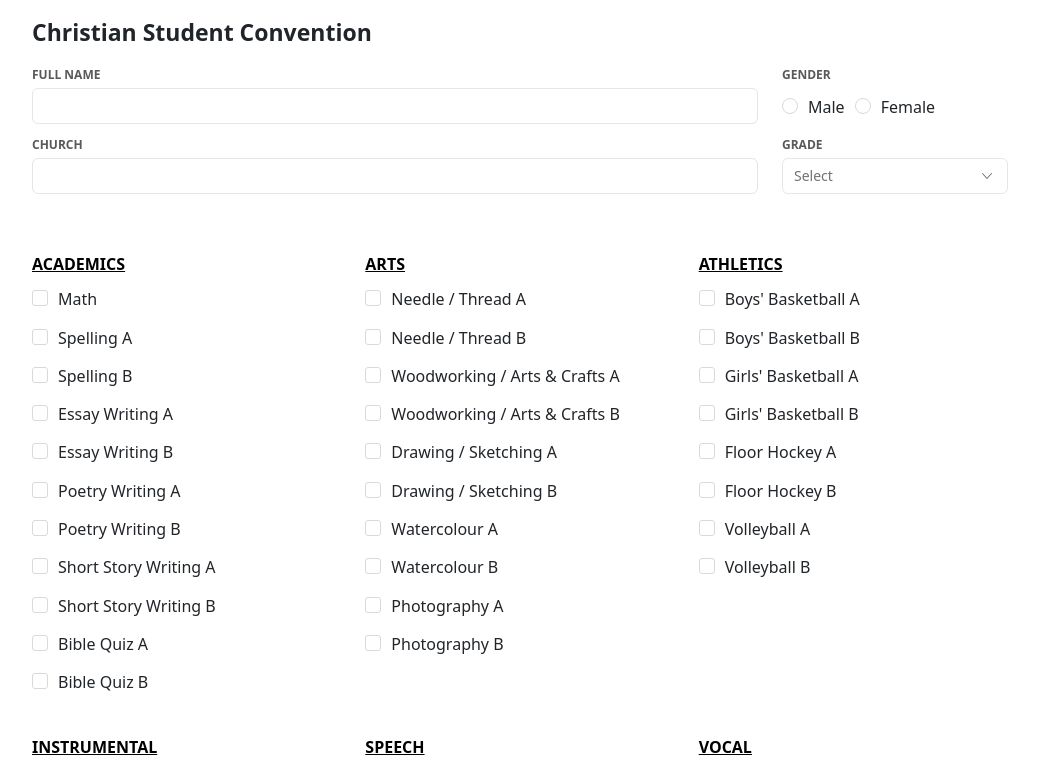
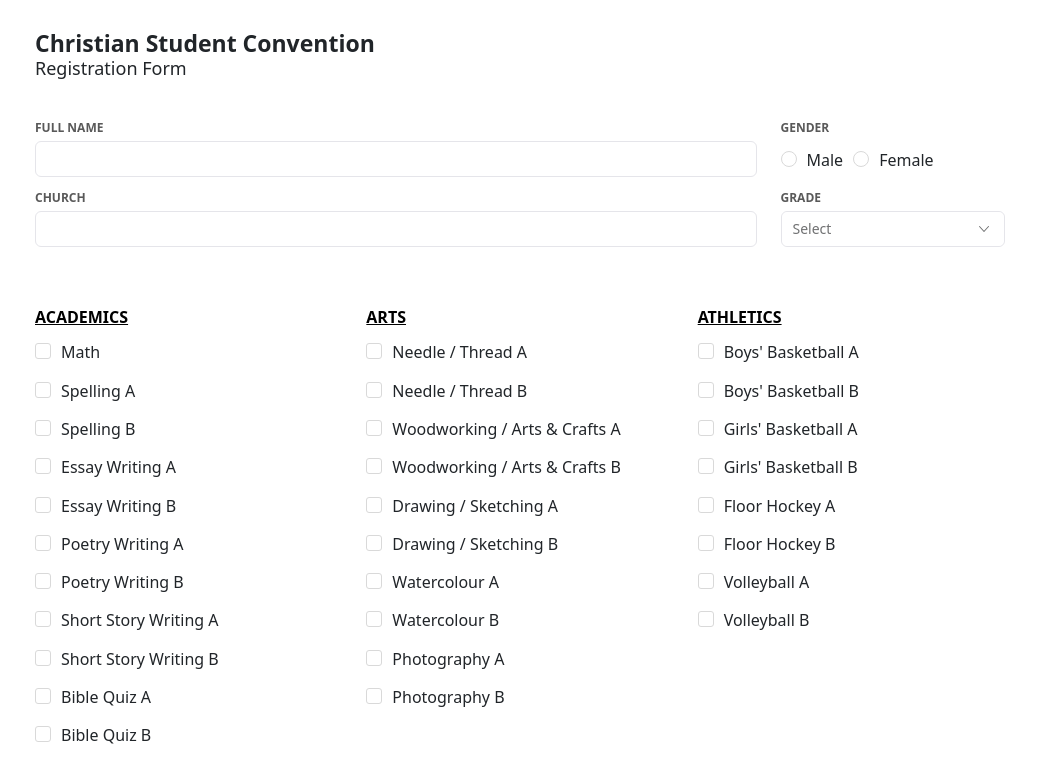
Before and after one commit to josephmaxim/faithway-sc, a Next.js app: page / in a window 1280 px wide. Shown: the top 771 px of the page, without its empty margins (120-1159 px from the left). Built offline with nearby package versions, Linux system fonts and the light colour scheme.

Commit message:
Update footer and layout

```diff
--- a/components/Footers/MainFooter.js
+++ b/components/Footers/MainFooter.js
@@ -4,8 +4,8 @@ const MainFooter = () => {
   return <div className="main-footer">
     <div className="container">
       <div className="credits">
-        <div>Christian Student Convention 2024 | <Link href="https://faithway.org" target="_blank">FaithWay.org</Link></div>
-        <div className="maker">Site by <Link href="https://josephmaxim.com" target="_blank">Joseph Maxim</Link></div>
+        <div>2024 Christian Student Convention</div>
+        <div className="maker"><Link href="https://www.faithway.org" target="_blank">www.FaithWay.org</Link></div>
       </div>
     </div>
   </div>
--- a/components/Layouts/MainLayout.js
+++ b/components/Layouts/MainLayout.js
@@ -9,6 +9,7 @@ const MainLayout = (props) => {
       <div className="container">
         <div className="logo">
           <h1>Christian Student Convention</h1>
+          <h2>Registration Form</h2>
         </div>
         {/* <div className="links">
           <Link href="/">Registration</Link>
--- a/pages/index.js
+++ b/pages/index.js
@@ -1,10 +1,7 @@
 import { useContext, Fragment, useRef } from 'react';
-import RegistrationProvider, {RegistrationContext} from '../context/RegistrationContext';
-// import Grid from 'rsuite/Grid';
-// import Row from 'rsuite/Row';
-// import Col from 'rsuite/Col';
+import RegistrationProvider, { RegistrationContext } from '../context/RegistrationContext';
 import Divider from 'rsuite/Divider';
-import { Container, Row, Col } from 'reactstrap';
+import { Container, Row, Col, Table } from 'reactstrap';
 import {
   Form,
   Button,
@@ -13,18 +10,7 @@ import {
   Radio,
   Checkbox,
   CheckboxGroup,
-  Slider,
-  Stack,
-  DatePicker,
-  DateRangePicker,
-  CheckPicker,
-  SelectPicker,
-  TagPicker,
   InputPicker,
-  Cascader,
-  MultiCascader,
-  Rate,
-  Uploader,
   Schema,
   Panel,
   Modal,
@@ -232,18 +218,27 @@ const HomePage = () => {
       </Modal.Header>
 
       <Modal.Body>
-        <List size="sm">
-          <List.Item>Full Name: <strong>{formValue.fullName}</strong></List.Item>
-          <List.Item>Gender: <strong>{formValue.gender}</strong></List.Item>
-          <List.Item>Church: <strong>{formValue.church}</strong></List.Item>
-          <List.Item>Grade Level: <strong>{formValue.grade}</strong></List.Item>
-        </List>
-        <br/>
+        <Table bordered  size="sm">
+          <tbody>
+            <tr><td>Full Name</td><td><strong>{formValue.fullName}</strong></td></tr>
+            <tr><td>Gender</td><td><strong>{formValue.gender}</strong></td></tr>
+            <tr><td>Church</td><td><strong>{formValue.church}</strong></td></tr>
+            <tr><td>Grade Level</td><td><strong>{formValue.grade}</strong></td></tr>
+          </tbody>
+        </Table>
         <Panel header="Participation Events" bordered>
           <TagGroup>
             { displayTags() }
           </TagGroup>
         </Panel>
+        <br/>
+        <Form fluid>
+          <Form.Group controlId="email">
+            <Form.ControlLabel>Email</Form.ControlLabel>
+            <Form.Control name="email" placeholder="youremail@site.com"/>
+            <Form.HelpText>We will send you a registration confirmation and a copy of your registration information.</Form.HelpText>
+          </Form.Group>
+        </Form>
       </Modal.Body>
       <Modal.Footer>
         <Button onClick={() => regDispatch({type: "TOGGLE_PREVIEW"})} appearance="subtle">
--- a/scss/Components/Layouts/_MainLayout.scss
+++ b/scss/Components/Layouts/_MainLayout.scss
@@ -2,21 +2,28 @@
   @include small {
     .navbar {
       overflow: auto;
+      margin-bottom: 20px;
+      padding: 30px 0px 20px 0px;
       .container {
         overflow: auto;
         display: flex;
         flex-direction: column;
 
         .logo {
-          height: 50px;
+          // height: 50px;
           width: 100%;
-          align-items: center;
+          // align-items: center;
           display: flex;
+          flex-direction: column;
           h1 {
             font-size: 23px;
             padding: 0;
             margin: 0;
             font-weight: 700;
+          }
+          h2 {
+            margin: 0;
+            font-size: 18px;
           }
         }
         .links {
--- a/scss/_global.scss
+++ b/scss/_global.scss
@@ -7,12 +7,12 @@ body {
 
 .container {
   @include small() {
-    padding: 0px 15px;
+    padding: 0px 15px !important;
     box-sizing: border-box;
   }
 
   @include large() {
-    padding: 0px 15px;
+    padding: 0px 15px !important;
     max-width: 1000px !important;
     margin: 0 auto;
   }
```
